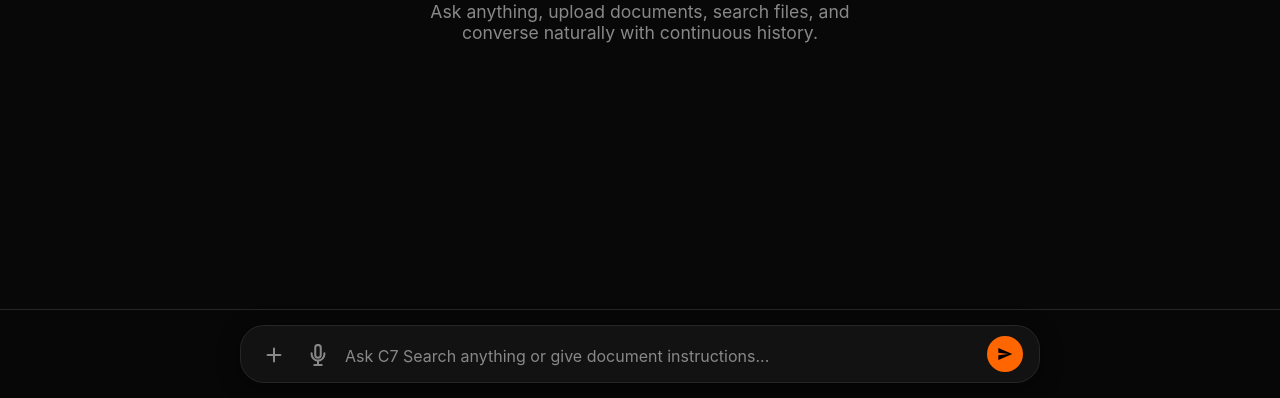
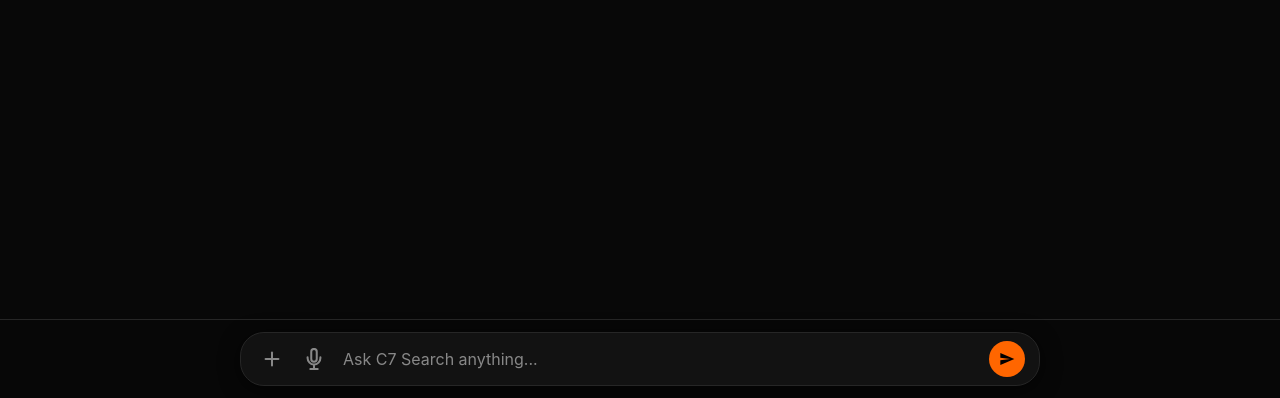
Before and after one commit to jcik72012-tmnkc7/C7-Search-, a website: page index.html in a window 1280 px wide. Shown: the part 402-800 px from the top of the page. Drawn offline with Linux system fonts and the light colour scheme.

Commit message:
Update index.html

```diff
--- a/index.html
+++ b/index.html
@@ -1,4 +1,4 @@
-            <!DOCTYPE html>
+    <!DOCTYPE html>
 <html lang="en">
 <head>
     <meta charset="UTF-8">
@@ -23,8 +23,7 @@
             padding: 0;
             display: flex;
             flex-direction: column;
-            height: 100vh;
-            overflow: hidden;
+            min-height: 100vh;
         }
         .app-header {
             width: 100%;
@@ -35,6 +34,8 @@
             display: flex;
             justify-content: space-between;
             align-items: center;
+            position: sticky;
+            top: 0;
             z-index: 100;
         }
         .logo-area {
@@ -56,8 +57,7 @@
         /* Chat Stream Container */
         .chat-container {
             flex: 1;
-            overflow-y: auto;
-            padding: 20px;
+            padding: 20px 20px 100px 20px; /* bottom padding so content isn't hidden behind input */
             display: flex;
             flex-direction: column;
             gap: 20px;
@@ -66,20 +66,21 @@
             margin: 0 auto;
         }
         .hero-landing {
-            margin: auto;
+            margin: 40px auto;
             text-align: center;
-            padding: 40px 20px;
+            padding: 20px;
         }
         .hero-landing h2 {
-            font-size: 2.5rem;
+            font-size: 2.3rem;
             margin-bottom: 10px;
             font-weight: 700;
         }
         .hero-landing h2 span { color: var(--accent-orange); }
         .hero-landing p {
             color: var(--text-muted);
-            font-size: 1.1rem;
-            max-width: 500px;
+            font-size: 1.05rem;
+            max-width: 480px;
+            margin: 0 auto;
         }
 
         /* Message Bubbles */
@@ -97,7 +98,7 @@
             border: 1px solid var(--border-color);
             border-radius: 16px;
             padding: 18px 22px;
-            max-width: 85%;
+            max-width: 90%;
             line-height: 1.7;
             white-space: pre-line;
             font-size: 1rem;
@@ -128,6 +129,7 @@
             margin-top: 14px;
             padding-top: 10px;
             border-top: 1px solid var(--border-color);
+            flex-wrap: wrap;
         }
         .action-btn {
             background: rgba(255, 255, 255, 0.05);
@@ -144,14 +146,19 @@
             color: var(--accent-orange);
         }
 
-        /* Bottom Floating Input Bar */
+        /* Fixed Bottom Input Bar */
         .input-footer {
+            position: fixed;
+            bottom: 0;
+            left: 0;
             width: 100%;
             background: rgba(8, 8, 8, 0.98);
+            backdrop-filter: blur(12px);
             border-top: 1px solid var(--border-color);
-            padding: 15px 20px;
+            padding: 12px 16px;
             display: flex;
             justify-content: center;
+            z-index: 200;
         }
         .input-wrapper {
             width: 100%;
@@ -159,11 +166,11 @@
             background: var(--surface-color);
             border: 1px solid var(--border-color);
             border-radius: 24px;
-            padding: 10px 16px;
+            padding: 8px 14px;
             display: flex;
-            align-items: flex-end;
-            gap: 10px;
-            box-shadow: 0 4px 20px rgba(0,0,0,0.5);
+            align-items: center;
+            gap: 8px;
+            box-shadow: 0 4px 20px rgba(0,0,0,0.6);
             transition: border-color 0.3s;
         }
         .input-wrapper:focus-within {
@@ -176,10 +183,10 @@
             border: none;
             color: var(--text-main);
             font-size: 1rem;
-            padding: 6px 0;
+            padding: 6px 4px;
             outline: none;
             resize: none;
-            max-height: 150px;
+            max-height: 120px;
             min-height: 24px;
             font-family: inherit;
         }
@@ -194,6 +201,7 @@
             align-items: center;
             justify-content: center;
             transition: color 0.2s;
+            flex-shrink: 0;
         }
         .icon-btn:hover { color: var(--accent-orange); }
         .send-btn {
@@ -202,12 +210,11 @@
             border-radius: 50%;
             width: 36px;
             height: 36px;
-            flex-shrink: 0;
         }
         .send-btn svg { width: 16px; height: 16px; fill: currentColor; }
 
         @media print {
-            body { background: #fff; color: #000; overflow: auto; }
+            body { background: #fff; color: #000; }
             .app-header, .input-footer, .action-bar { display: none; }
         }
         @keyframes fadeIn {
@@ -233,7 +240,7 @@
         </div>
     </div>
 
-    <!-- Spacious Input Footer -->
+    <!-- Fixed Bottom Input Footer -->
     <footer class="input-footer">
         <div class="input-wrapper">
             <input type="file" id="fileInput" accept="image/*,.pdf,.doc,.docx" style="display: none;" onchange="handleFileSelection(event)">
@@ -243,7 +250,7 @@
             <button class="icon-btn" title="Voice search" onclick="startVoiceSearch()">
                 <svg width="22" height="22" viewBox="0 0 24 24" fill="none" stroke="currentColor" stroke-width="2.2" stroke-linecap="round" stroke-linejoin="round"><path d="M12 1a3 3 0 0 0-3 3v8a3 3 0 0 0 6 0V4a3 3 0 0 0-3-3z"></path><path d="M19 10v1a7 7 0 0 1-14 0v-1"></path><line x1="12" y1="19" x2="12" y2="23"></line><line x1="8" y1="23" x2="16" y2="23"></line></svg>
             </button>
-            <textarea id="queryInput" class="search-textarea" placeholder="Ask C7 Search anything or give document instructions..." rows="1" oninput="autoResize(this)" onkeypress="handleKeyPress(event)"></textarea>
+            <textarea id="queryInput" class="search-textarea" placeholder="Ask C7 Search anything..." rows="1" oninput="autoResize(this)" onkeypress="handleKeyPress(event)"></textarea>
             <button class="send-btn" title="Send" onclick="executeC7Search()">
                 <svg viewBox="0 0 24 24"><path d="M2.01 21L23 12 2.01 3 2 10l15 2-15 2z"/></svg>
             </button>
@@ -272,8 +279,6 @@
             reader.onload = function(e) {
                 attachedFilePayload = e.target.result.split(',')[1];
                 stagedImagePreviewUrl = file.type.startsWith('image/') ? e.target.result : null;
-
-                // Put a subtle tag in textarea placeholder or show notice
                 document.getElementById('queryInput').placeholder = `File attached: ${file.name}. Type your command...`;
             };
             reader.readAsDataURL(file);
@@ -291,10 +296,9 @@
 
             if (hero) hero.style.display = 'none';
 
-            // 1. Append User Message to Chat Stream
             let userHTML = `<div class="bubble-title">You</div><p>${escapeHtml(query || "Analyze attached document.")}</p>`;
             if (stagedImagePreviewUrl) {
-                userHTML += `<img src="${stagedImagePreviewUrl}" class="preview-thumb" alt="Uploaded Attachment">`;
+                userHTML += `<img src="${stagedImagePreviewUrl}" class="preview-thumb" alt="Attached">`;
             } else if (attachedFileName) {
                 userHTML += `<div style="margin-top:8px; font-size:0.85rem; color:var(--accent-orange);">📎 Attached: ${escapeHtml(attachedFileName)}</div>`;
             }
@@ -304,22 +308,19 @@
             userRow.innerHTML = `<div class="message-bubble">${userHTML}</div>`;
             chatContainer.appendChild(userRow);
 
-            // Clear input and reset height
             queryInput.value = '';
             queryInput.style.height = 'auto';
-            queryInput.placeholder = 'Ask C7 Search anything or give document instructions...';
+            queryInput.placeholder = 'Ask C7 Search anything...';
 
             const currentFilePayload = attachedFilePayload;
             const currentFileMime = attachedFileMime;
             const currentFileName = attachedFileName;
 
-            // Reset staged file for next turn
             attachedFilePayload = null;
             attachedFileMime = null;
             attachedFileName = null;
             stagedImagePreviewUrl = null;
 
-            // 2. Append Loading Placeholder
             const aiRow = document.createElement('div');
             aiRow.className = 'message-row ai';
             aiRow.innerHTML = `
@@ -329,7 +330,7 @@
                 </div>
             `;
             chatContainer.appendChild(aiRow);
-            chatContainer.scrollTop = chatContainer.scrollHeight;
+            window.scrollTo({ top: document.body.scrollHeight, behavior: 'smooth' });
 
             try {
                 const response = await fetch('https://c7-search-1.onrender.com/api/search', {
@@ -374,7 +375,7 @@
                     </div>
                 `;
             }
-            chatContainer.scrollTop = chatContainer.scrollHeight;
+            window.scrollTo({ top: document.body.scrollHeight, behavior: 'smooth' });
         }
 
         function startVoiceSearch() {
@@ -405,4 +406,4 @@
         }
     </script>
 </body>
-    </html>
+                </html>
```
